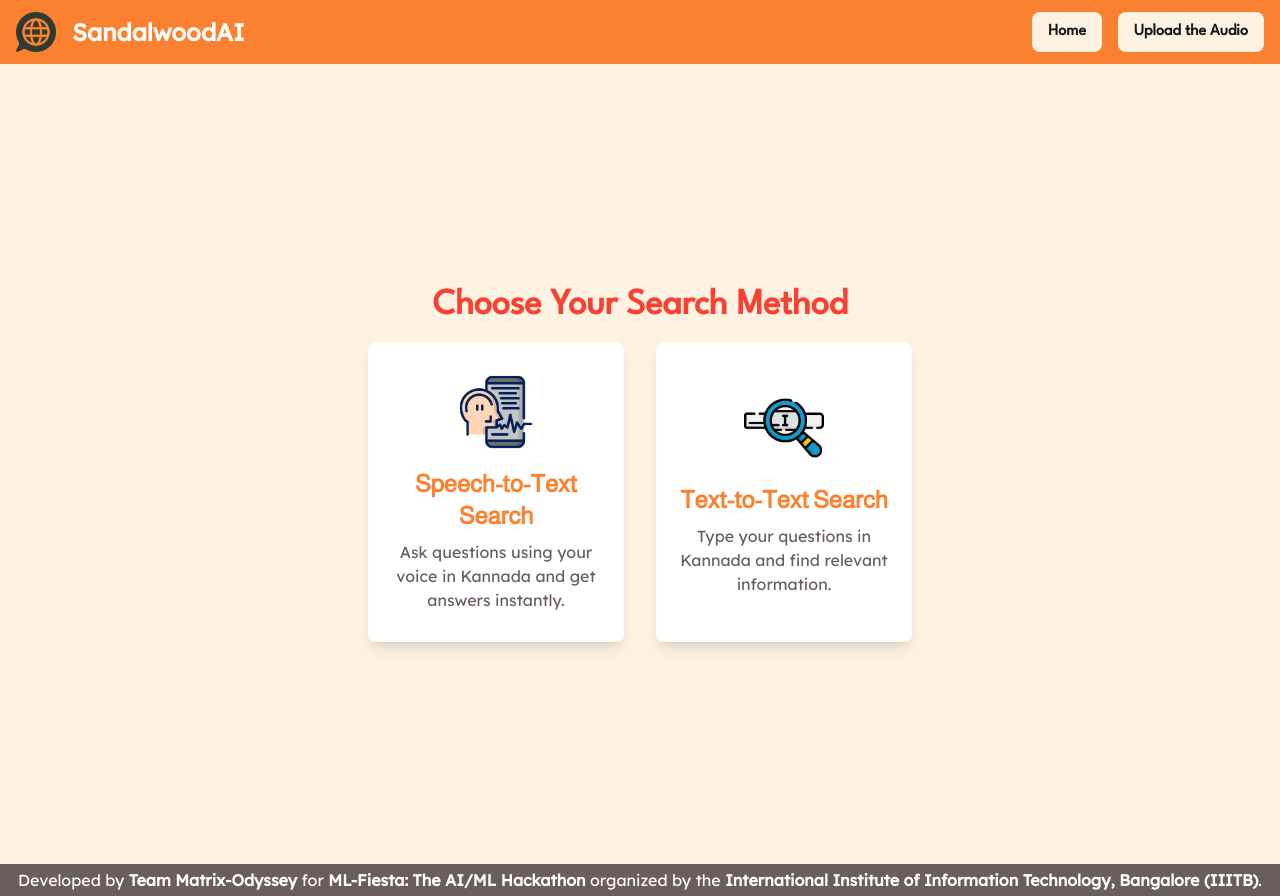
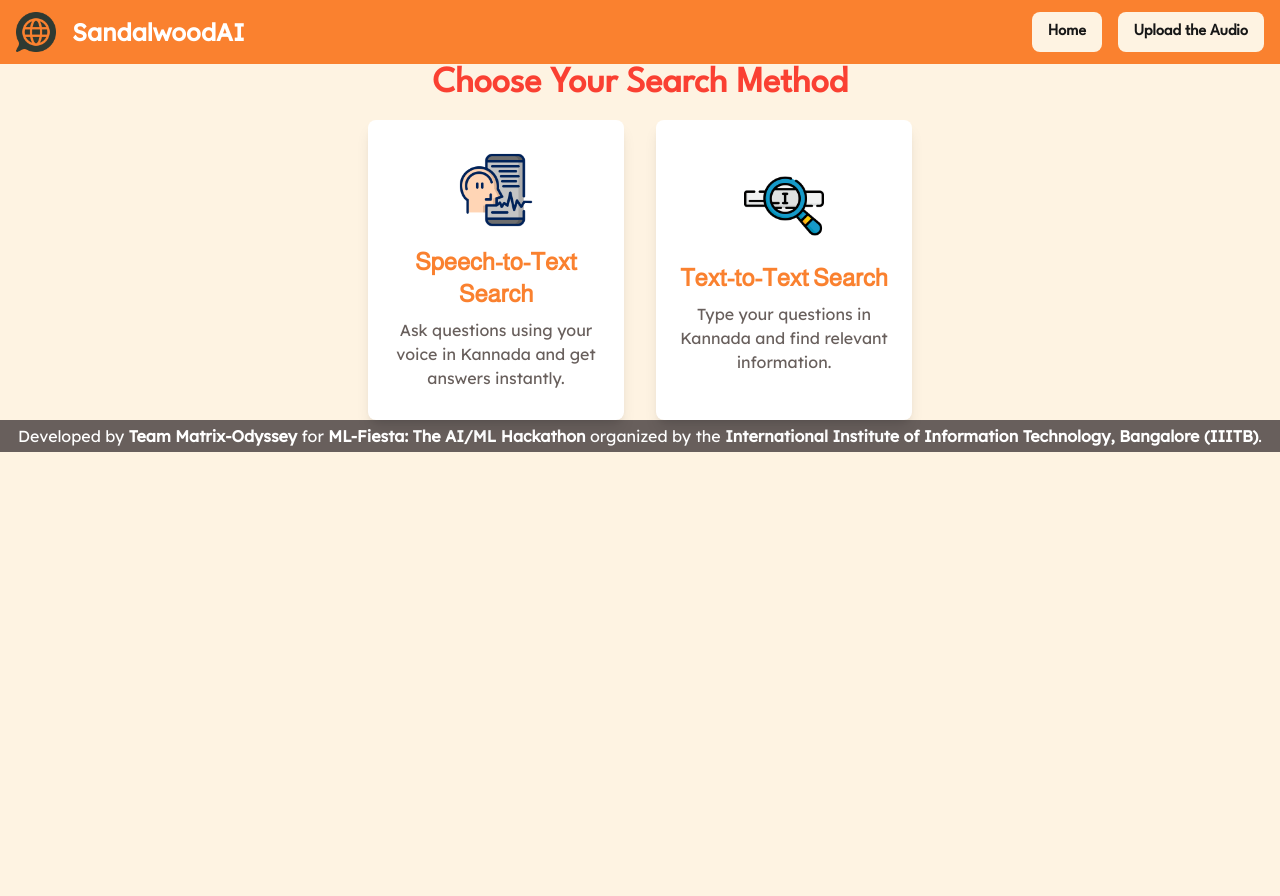
Before and after one commit to fromjyce/SandalwoodASR-Pipeline, a Next.js app in the folder frontend/: page /searchchoice in a window 1280 px wide. After the commit the page ends 800 px from the top, so only its background shows below. Built offline with nearby package versions, Linux system fonts and the light colour scheme.

Commit message:
added spacers

```diff
--- a/frontend/pages/searchchoice.js
+++ b/frontend/pages/searchchoice.js
@@ -12,7 +12,8 @@ const SearchChoice = () => {
         <meta name="description" content="An AI-powered platform for processing and understanding Kannada audio resources on sandalwood cultivation, enabling users to query and explore indigenous knowledge through speech recognition." />
       </Head>
       <Header />
-      <div className="min-h-screen bg-[#FEF3E2] flex flex-col items-center justify-center">
+      <div className='spacer-top'></div>
+      <div className="bg-[#FEF3E2] flex flex-col items-center justify-center">
         <h1 className="text-4xl font-bold sc-title mb-4 league_spartan">Choose Your Search Method</h1>
         <div className="flex flex-col md:flex-row items-center justify-center gap-8">
           <Link href="/speech-search" className="group w-full md:w-64 bg-white p-6 rounded-lg shadow-lg hover:shadow-xl transition-shadow duration-300 hover:scale-105 transform min-h-[300px] flex flex-col justify-center">
@@ -39,6 +40,7 @@ const SearchChoice = () => {
           </Link>
         </div>
       </div>
+      <div className='spacer-bottom'></div>
       <Footer />
     </>
   );
```
